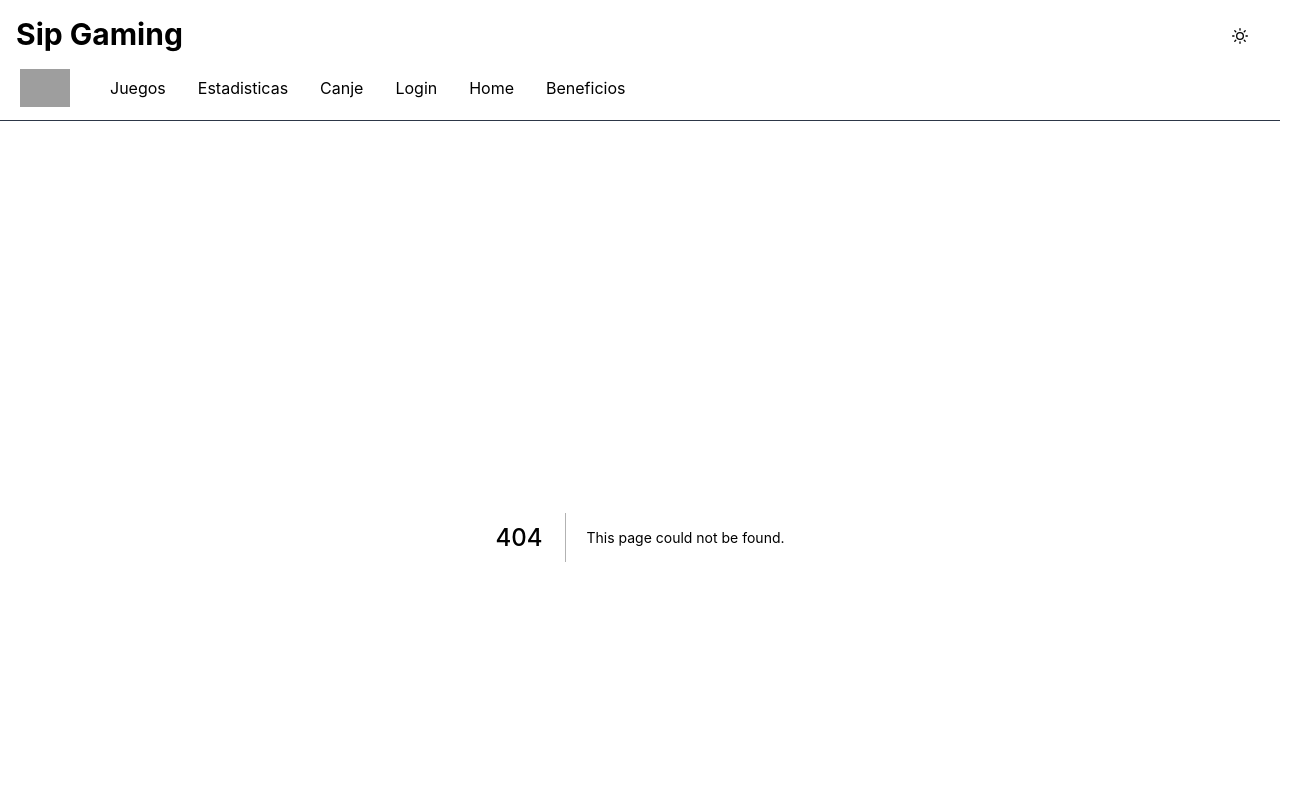
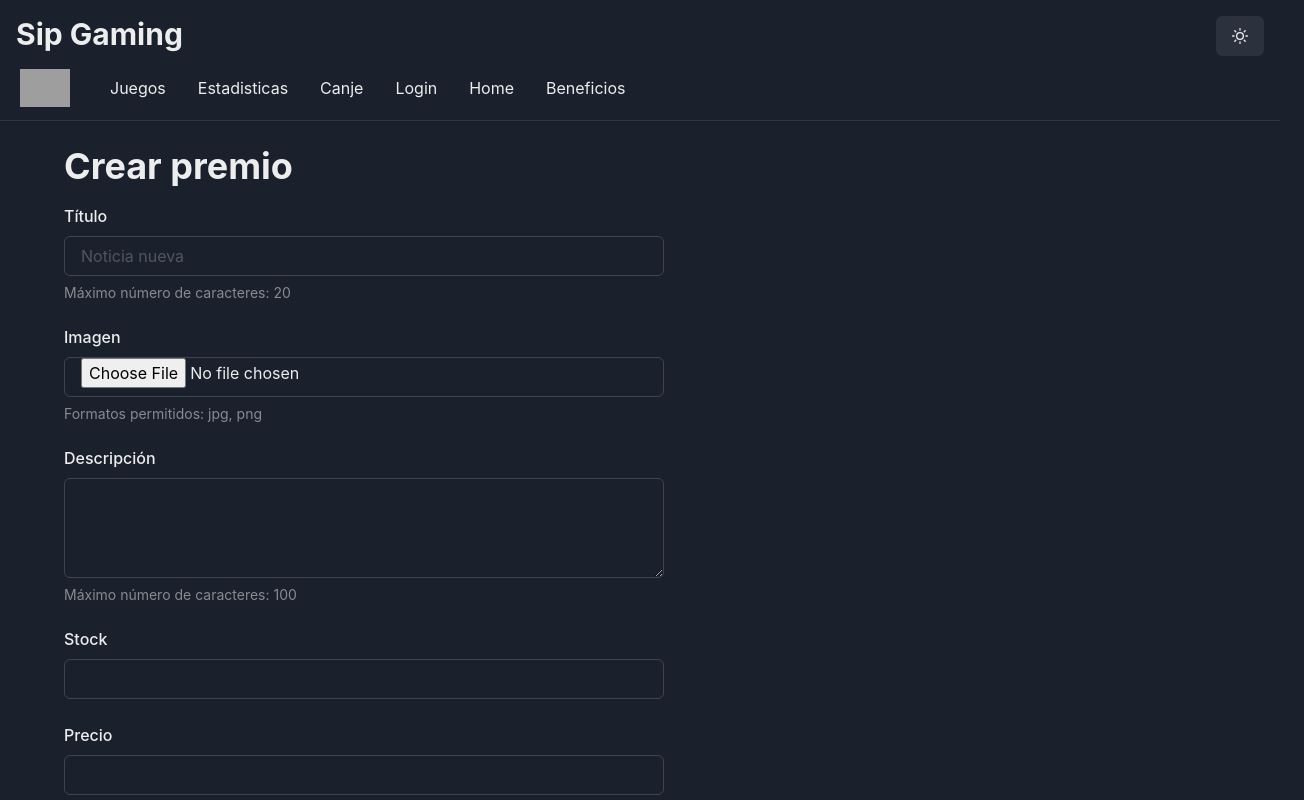
Before and after one commit to sip-group-8/sip-ui, a Next.js app: page /createprizes in a window 1280 px wide. Before the commit this address had no page. Shown: the top 800 px of the page, 1304 px wide, since content can reach past the window. Built offline with nearby package versions, Linux system fonts and the light colour scheme; grey boxes are pictures that could not be loaded.

Commit message:
added create news, tried using Icon svg for the header but nope

```diff
--- a/components/homeHero/index.jsx
+++ b/components/homeHero/index.jsx
@@ -69,6 +69,7 @@ export default function HomeHero() {
                             fill="currentColor"
                         />
                     </Icon>
+
                     <Box
                         position={'relative'}
                         height={'400px'}
--- a/pages/createnews/index.jsx
+++ b/pages/createprizes/index.jsx
@@ -12,13 +12,13 @@ import {
 } from "@chakra-ui/react"
 
 
-export default function CreateNewsPage() {
+export default function CreatePrizesPage() {
 
     return (
-        <Flex width="full" align="left" justifyContent="left" ml={10} mt={4}>
+        <Flex width="full" align="left" justifyContent="left" ml={10} mt={0}>
             <Box p={2}>
                 <Box textAlign="left">
-                    <Heading>Crear noticia</Heading>
+                    <Heading>Crear premio</Heading>
                 </Box>
                 <Box my={4} textAlign="left">
                     <form>
@@ -47,9 +47,20 @@ export default function CreateNewsPage() {
                         </FormControl>
 
                         <FormControl mt={6}>
-                            <FormLabel>Contenido de la noticia</FormLabel>
-                            <Textarea minWidth="600" minHeight="400" />
-                            <FormHelperText>Máximo número de caracteres: 500</FormHelperText>
+                            <FormLabel>Descripción</FormLabel>
+                            <Textarea minWidth="600" minHeight="100" />
+                            <FormHelperText>Máximo número de caracteres: 100</FormHelperText>
+                        </FormControl>
+
+                        <FormControl mt={6}>
+                            <FormLabel>Stock</FormLabel>
+                            <Input type="number" />
+                        </FormControl>
+
+                        <FormControl mt={6}>
+                            <FormLabel>Precio</FormLabel>
+                            <Input type="number" />
+                            <FormHelperText>Números enteros de 100 a 50000</FormHelperText>
                         </FormControl>
 
 
```
Also changed, not shown: pages/test.jsx (+18 -1 lines).
